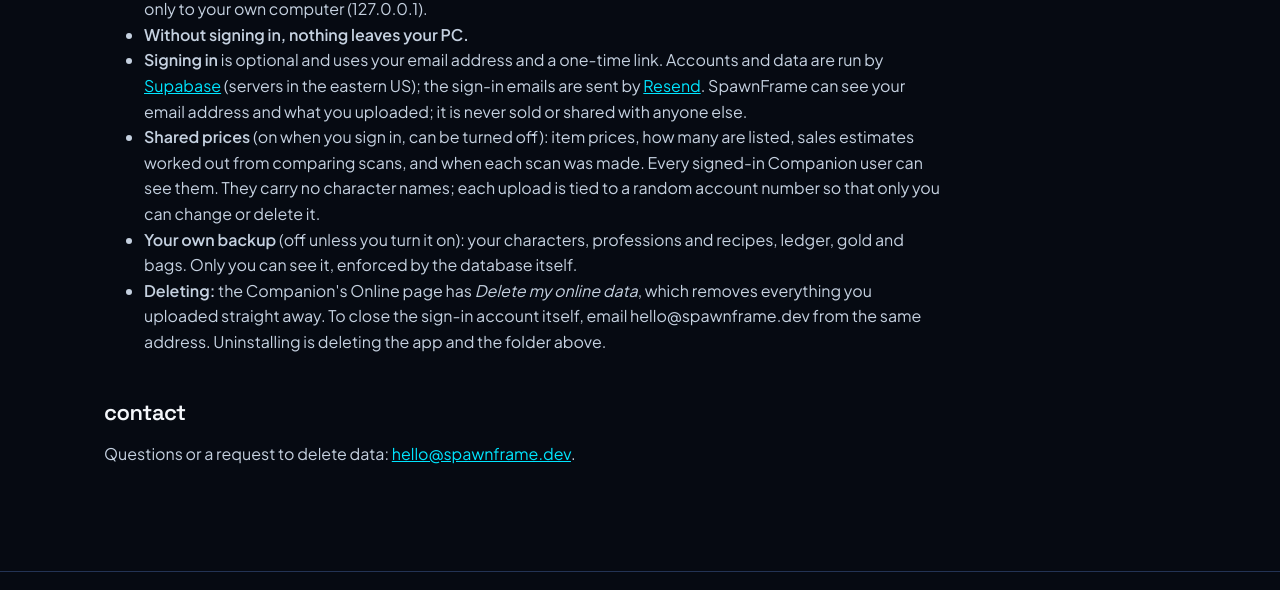
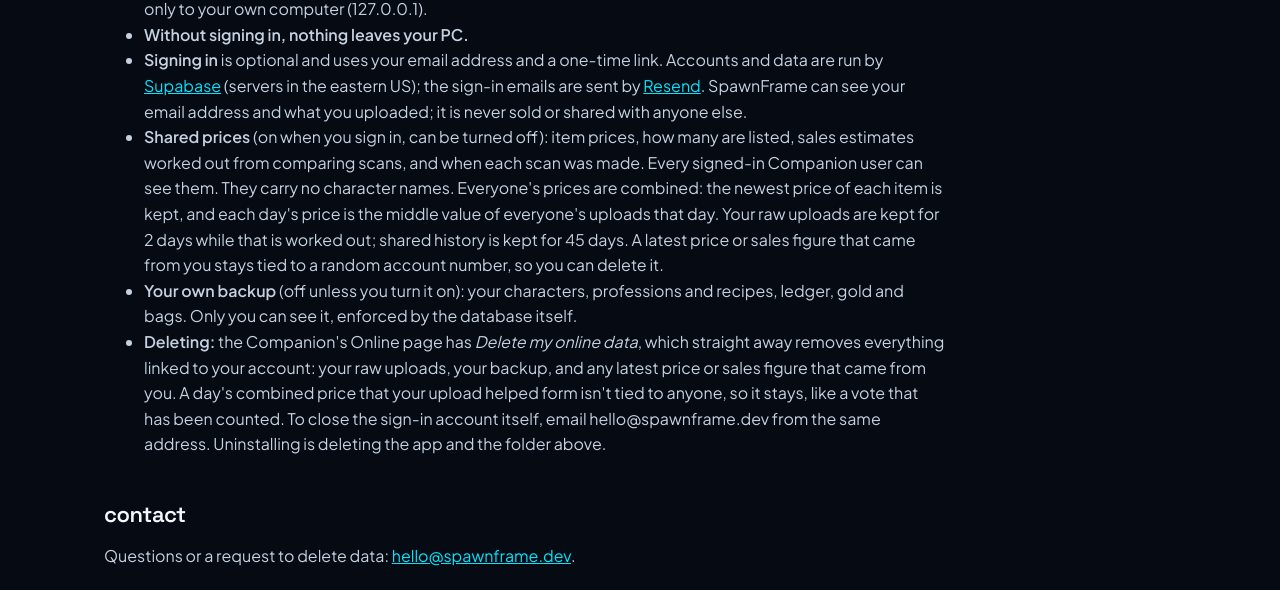
Before and after one commit to SpawnFrameDev/spawnframe-site, a plain HTML site: page privacy/index.html in a window 1280 px wide. Shown: the part 1000-1590 px from the top of the page. Drawn offline with Linux system fonts and the light colour scheme.

Commit message:
Privacy: shared prices are combined; what Delete my online data removes
Co-Authored-By: Claude Opus 5.5 <noreply@anthropic.com>
Claude-Session: https://claude.ai/code/session_01GNKWHujbzQXKQUyEK52KHJ

```diff
--- a/privacy/index.html
+++ b/privacy/index.html
@@ -47,9 +47,9 @@
     <li><b>On your PC:</b> it reads the addon's saved-variables file and keeps a copy in a database in your user folder (<code>%APPDATA%\GoldCraftCompanion</code>). It only reads the addon's file; it never changes it. Its pages are served only to your own computer (127.0.0.1).</li>
     <li><b>Without signing in, nothing leaves your PC.</b></li>
     <li><b>Signing in</b> is optional and uses your email address and a one-time link. Accounts and data are run by <a href="https://supabase.com/privacy">Supabase</a> (servers in the eastern US); the sign-in emails are sent by <a href="https://resend.com/legal/privacy-policy">Resend</a>. SpawnFrame can see your email address and what you uploaded; it is never sold or shared with anyone else.</li>
-    <li><b>Shared prices</b> (on when you sign in, can be turned off): item prices, how many are listed, sales estimates worked out from comparing scans, and when each scan was made. Every signed-in Companion user can see them. They carry no character names; each upload is tied to a random account number so that only you can change or delete it.</li>
+    <li><b>Shared prices</b> (on when you sign in, can be turned off): item prices, how many are listed, sales estimates worked out from comparing scans, and when each scan was made. Every signed-in Companion user can see them. They carry no character names. Everyone's prices are combined: the newest price of each item is kept, and each day's price is the middle value of everyone's uploads that day. Your raw uploads are kept for 2 days while that is worked out; shared history is kept for 45 days. A latest price or sales figure that came from you stays tied to a random account number, so you can delete it.</li>
     <li><b>Your own backup</b> (off unless you turn it on): your characters, professions and recipes, ledger, gold and bags. Only you can see it, enforced by the database itself.</li>
-    <li><b>Deleting:</b> the Companion's Online page has <i>Delete my online data</i>, which removes everything you uploaded straight away. To close the sign-in account itself, email hello@spawnframe.dev from the same address. Uninstalling is deleting the app and the folder above.</li>
+    <li><b>Deleting:</b> the Companion's Online page has <i>Delete my online data</i>, which straight away removes everything linked to your account: your raw uploads, your backup, and any latest price or sales figure that came from you. A day's combined price that your upload helped form isn't tied to anyone, so it stays, like a vote that has been counted. To close the sign-in account itself, email hello@spawnframe.dev from the same address. Uninstalling is deleting the app and the folder above.</li>
   </ul>
   <h2>contact</h2>
 <p>Questions or a request to delete data: <a href="mailto:hello@spawnframe.dev">hello@spawnframe.dev</a>.</p>
```
